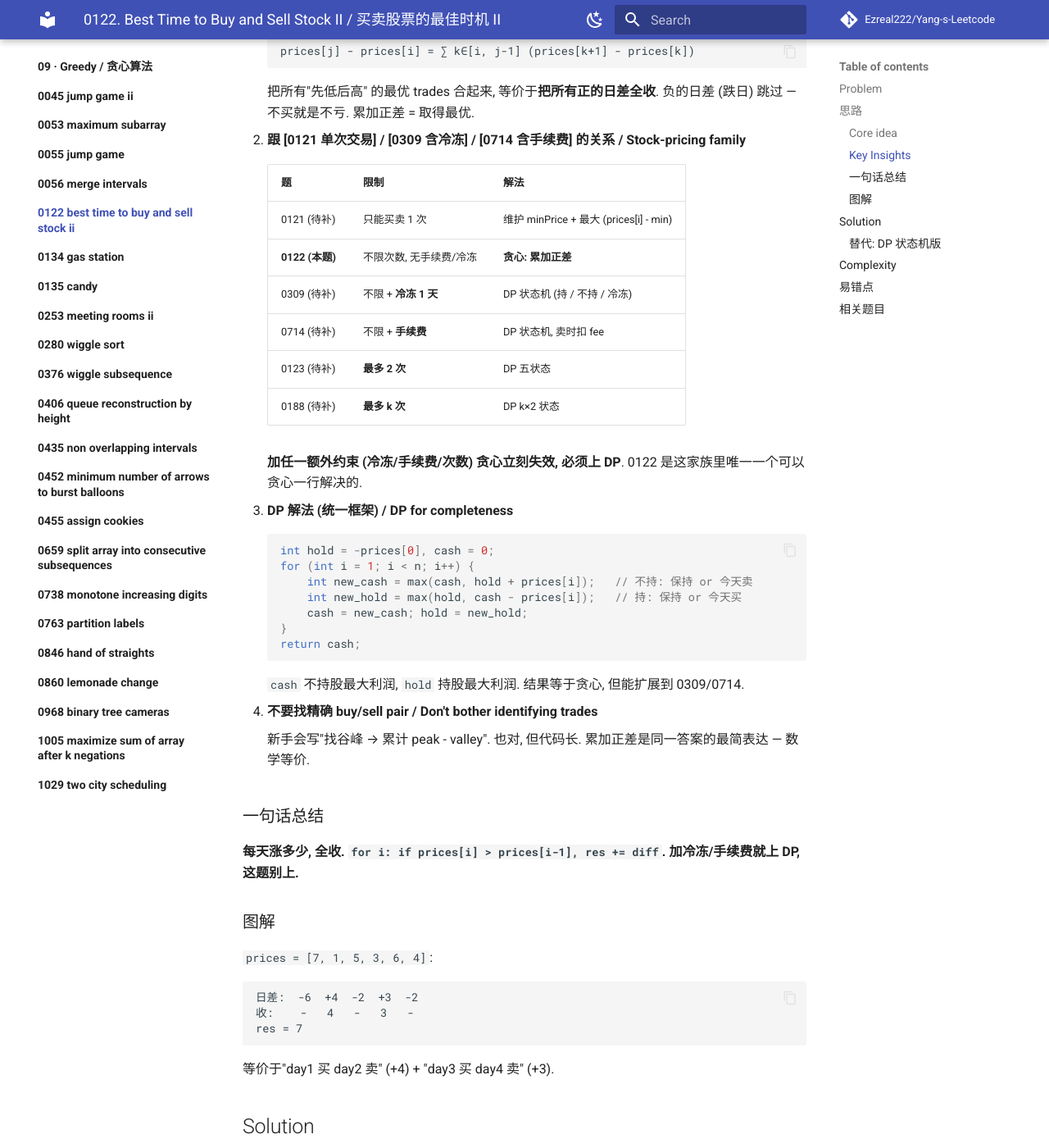
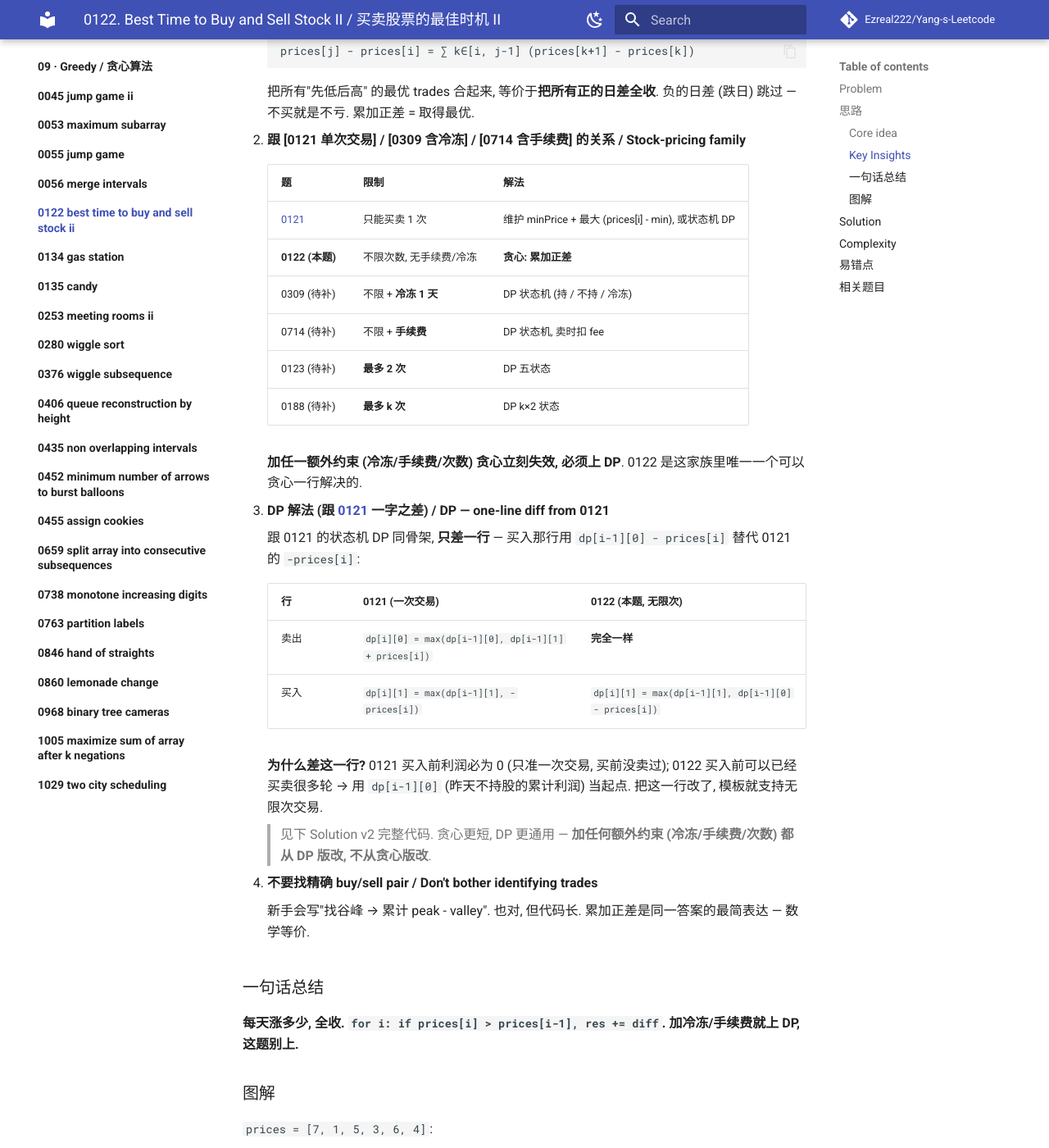
Before and after one commit to Ezreal222/Yang-s-Leetcode, an MkDocs documentation site: the page built from docs/09-greedy/0122-best-time-to-buy-and-sell-stock-ii/README.md, in a window 1280 px wide and 1400 px high, scrolled down 925 px. Shown: the whole window at 82% size. Built offline with MkDocs 1.6.1 and Material for MkDocs 9.7.7, drawn with Linux system fonts in a browser that asks for light colours; comment, search, counter and statistics services are not loaded; some of the changed text lies outside the part shown.

Commit message:
docs(0122): add full DP variant tab alongside greedy

````diff
--- a/docs/09-greedy/0122-best-time-to-buy-and-sell-stock-ii/README.md
+++ b/docs/09-greedy/0122-best-time-to-buy-and-sell-stock-ii/README.md
@@ -35,7 +35,7 @@
 
     | 题 | 限制 | 解法 |
     |---|---|---|
-    | 0121 (待补) | 只能买卖 1 次 | 维护 minPrice + 最大 (prices[i] - min) |
+    | [0121](../../10-dp/0121-best-time-to-buy-and-sell-stock/README.md) | 只能买卖 1 次 | 维护 minPrice + 最大 (prices[i] - min), 或状态机 DP |
     | **0122 (本题)** | 不限次数, 无手续费/冷冻 | **贪心: 累加正差** |
     | 0309 (待补) | 不限 + **冷冻 1 天** | DP 状态机 (持 / 不持 / 冷冻) |
     | 0714 (待补) | 不限 + **手续费** | DP 状态机, 卖时扣 fee |
@@ -44,18 +44,18 @@
 
     **加任一额外约束 (冷冻/手续费/次数) 贪心立刻失效, 必须上 DP**. 0122 是这家族里唯一一个可以贪心一行解决的.
 
-3. **DP 解法 (统一框架) / DP for completeness**
+3. **DP 解法 (跟 [0121](../../10-dp/0121-best-time-to-buy-and-sell-stock/README.md) 一字之差) / DP — one-line diff from 0121**
 
-    ```cpp
-    int hold = -prices[0], cash = 0;
-    for (int i = 1; i < n; i++) {
-        int new_cash = max(cash, hold + prices[i]);   // 不持: 保持 or 今天卖
-        int new_hold = max(hold, cash - prices[i]);   // 持: 保持 or 今天买
-        cash = new_cash; hold = new_hold;
-    }
-    return cash;
-    ```
-    `cash` 不持股最大利润, `hold` 持股最大利润. 结果等于贪心, 但能扩展到 0309/0714.
+    跟 0121 的状态机 DP 同骨架, **只差一行** — 买入那行用 `dp[i-1][0] - prices[i]` 替代 0121 的 `-prices[i]`:
+
+    | 行 | 0121 (一次交易) | **0122 (本题, 无限次)** |
+    |---|---|---|
+    | 卖出 | `dp[i][0] = max(dp[i-1][0], dp[i-1][1] + prices[i])` | **完全一样** |
+    | 买入 | `dp[i][1] = max(dp[i-1][1], -prices[i])` | `dp[i][1] = max(dp[i-1][1], dp[i-1][0] - prices[i])` |
+
+    **为什么差这一行?** 0121 买入前利润必为 0 (只准一次交易, 买前没卖过); 0122 买入前可以已经买卖很多轮 → 用 `dp[i-1][0]` (昨天不持股的累计利润) 当起点. 把这一行改了, 模板就支持无限次交易.
+
+    > 见下 Solution v2 完整代码. 贪心更短, DP 更通用 — **加任何额外约束 (冷冻/手续费/次数) 都从 DP 版改, 不从贪心版改**.
 
 4. **不要找精确 buy/sell pair / Don't bother identifying trades**
 
@@ -79,32 +79,67 @@ res = 7
 ## Solution
 
 === "C++"
-    ```cpp
-    class Solution {
-    public:
-        int maxProfit(vector<int>& prices) {
-            int res = 0;
-            for (int i = 1; i < (int)prices.size(); i++) {
-                if (prices[i] > prices[i - 1]) res += prices[i] - prices[i - 1];
+    === "v1 贪心: 累加正差 (最短)"
+        ```cpp
+        class Solution {
+        public:
+            int maxProfit(vector<int>& prices) {
+                int res = 0;
+                for (int i = 1; i < (int)prices.size(); i++) {
+                    if (prices[i] > prices[i - 1]) res += prices[i] - prices[i - 1];
+                }
+                return res;
             }
-            return res;
-        }
-    };
-    ```
+        };
+        ```
+
+    === "v2 状态机 DP (跟 0121 一字之差)"
+        ```cpp
+        class Solution {
+        public:
+            int maxProfit(vector<int>& prices) {
+                int n = prices.size();
+                vector<vector<int>> dp(n, vector<int>(2));
+                dp[0][0] = 0;
+                dp[0][1] = -prices[0];
+                for (int i = 1; i < n; i++) {
+                    dp[i][0] = max(dp[i - 1][0], dp[i - 1][1] + prices[i]);    // 卖
+                    dp[i][1] = max(dp[i - 1][1], dp[i - 1][0] - prices[i]);    // 买 (跟 0121 的 -prices[i] 不同)
+                }
+                return dp[n - 1][0];
+            }
+        };
+        ```
+
+    === "v3 状态机 DP + 滚动 O(1)"
+        ```cpp
+        class Solution {
+        public:
+            int maxProfit(vector<int>& prices) {
+                int hold = -prices[0], cash = 0;
+                for (int i = 1; i < (int)prices.size(); i++) {
+                    int newCash = max(cash, hold + prices[i]);                 // 卖
+                    int newHold = max(hold, cash - prices[i]);                 // 买
+                    cash = newCash; hold = newHold;
+                }
+                return cash;
+            }
+        };
+        ```
 
 === "Python"
     ```python
     class Solution:
         def maxProfit(self, prices: list[int]) -> int:
-            # 一行 Pythonic: sum 生成器 + max 隔离正差
-            # max(0, x) 把负差替成 0, 等价 C++ 的 if 过滤
+            # v1 贪心: 一行 Pythonic, sum 生成器 + max 隔离正差
+            # max(0, x) 把负差替成 0, 等价 C++ if 过滤
             return sum(max(0, prices[i] - prices[i - 1]) for i in range(1, len(prices)))
-            # 等价手写循环:
-            # res = 0
-            # for i in range(1, len(prices)):
-            #     if prices[i] > prices[i - 1]:
-            #         res += prices[i] - prices[i - 1]
-            # return res
+
+            # v3 DP 滚动版 (扩展性强, 加约束就从这里改):
+            # hold, cash = -prices[0], 0
+            # for p in prices[1:]:
+            #     cash, hold = max(cash, hold + p), max(hold, cash - p)
+            # return cash
     ```
 
 === "JavaScript"
@@ -114,27 +149,15 @@ res = 7
      * @return {number}
      */
     var maxProfit = function(prices) {
+        // v1 贪心
         let res = 0;
         for (let i = 1; i < prices.length; i++) {
             if (prices[i] > prices[i - 1]) res += prices[i] - prices[i - 1];
         }
         return res;
+        // v3 DP 滚动: hold = -prices[0], cash = 0; 同 C++ v3
     };
     ```
-
-### 替代: DP 状态机版
-
-```cpp
-int maxProfit(vector<int>& prices) {
-    int hold = -prices[0], cash = 0;
-    for (int i = 1; i < (int)prices.size(); i++) {
-        cash = max(cash, hold + prices[i]);                 // 卖
-        hold = max(hold, cash - prices[i]);                 // 买
-    }
-    return cash;
-}
-```
-适合作为统一框架: 加冷冻就多一个 "cooldown" 状态, 加手续费就在卖时减 fee.
 
 ## Complexity
 
@@ -150,7 +173,7 @@ int maxProfit(vector<int>& prices) {
 
 - [0455. Assign Cookies](../0455-assign-cookies/README.md) — 贪心入门
 - [0053. Maximum Subarray](../0053-maximum-subarray/README.md) — 同款一遍贪心
-- 0121\. Best Time to Buy and Sell Stock (待补) — 只能 1 次, 维护 minPrice
+- [0121. Best Time to Buy and Sell Stock](../../10-dp/0121-best-time-to-buy-and-sell-stock/README.md) — 只能 1 次, 维护 minPrice 或状态机 DP (在 §10)
 - 0309\. Best Time to Buy and Sell Stock with Cooldown (待补) — 加 1 天冷冻, DP 三状态
 - 0714\. Best Time to Buy and Sell Stock with Transaction Fee (待补) — 加手续费, DP 状态机
 - 0123\. Best Time to Buy and Sell Stock III (待补) — 最多 2 次, DP 五状态
````
